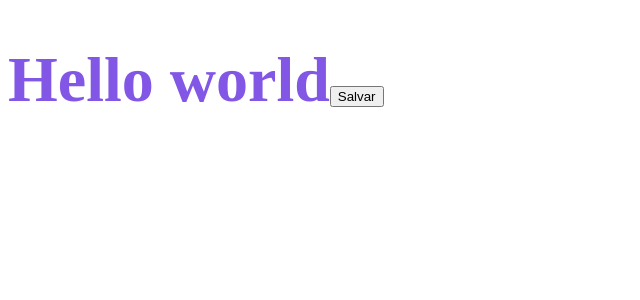
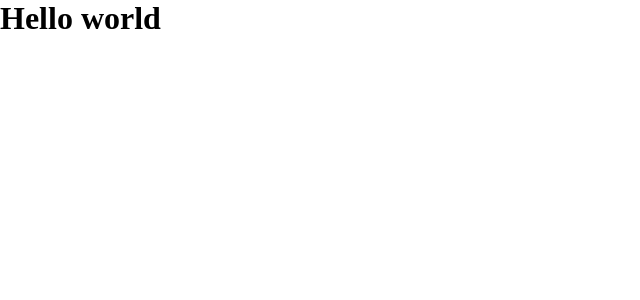
Before and after one commit to RodrigoSaantos/dtmoney, a React (Create React App) app: page / in a window 1280 px wide. Shown: the top 300 px of the page, without its empty margins (0-640 px from the left). Built offline with nearby package versions, Linux system fonts and the light colour scheme.

Commit message:
Creating global styles

```diff
--- a/public/index.html
+++ b/public/index.html
@@ -3,6 +3,7 @@
   <head>
     <meta charset="utf-8" />
     <meta name="viewport" content="width=device-width, initial-scale=1" />
+    <link rel="shortcut icon" href="favicon.png" type="image/png">
 
     <title>dtmoney</title>
   </head>
--- a/src/App.tsx
+++ b/src/App.tsx
@@ -1,17 +1,10 @@
-import styled from "styled-components";
-
-const Title = styled.h1`
-  font-size: 64px;
-  color: #8257e6;
-`;
+import { GlobalStyle } from "./styles/global";
 
 export function App() {
   return (
     <div className="App">
-      <Title>
-        Hello world
-        <button>Salvar</button>
-      </Title>
+      <h1>Hello world</h1>
+      <GlobalStyle/>
     </div>
   );
 }
--- /dev/null
+++ b/src/styles/global.ts
@@ -0,0 +1,37 @@
+import { createGlobalStyle } from 'styled-components';
+
+export const GlobalStyle = createGlobalStyle`
+  :root {
+    --background: #f0f2f5;
+    --red: #E52E4D;
+    --blue: #5429CC;
+    --blue-light: #6933ff;
+    --text-title: #363F5F;
+    --text-body: #969CB2;
+    --shape: #ffffff;
+  }
+  * {
+    margin: 0;
+    padding: 0;
+    box-sizing: border-box;
+  }
+  html {
+    @media (max-width: 1080px) {
+      font-size: 93.75%;
+    }
+    @media (max-width: 720px) {
+      font-size: 87.5%;
+    }
+  }
+  body {
+    background: var(----background);
+    -webkit-font-smoothing: antialiased;
+  }
+  button {
+    cursor: pointer;
+  }
+  [disabled] {
+    opacity: 0.6;
+    cursor: not-allowed;
+  }
+`
```
